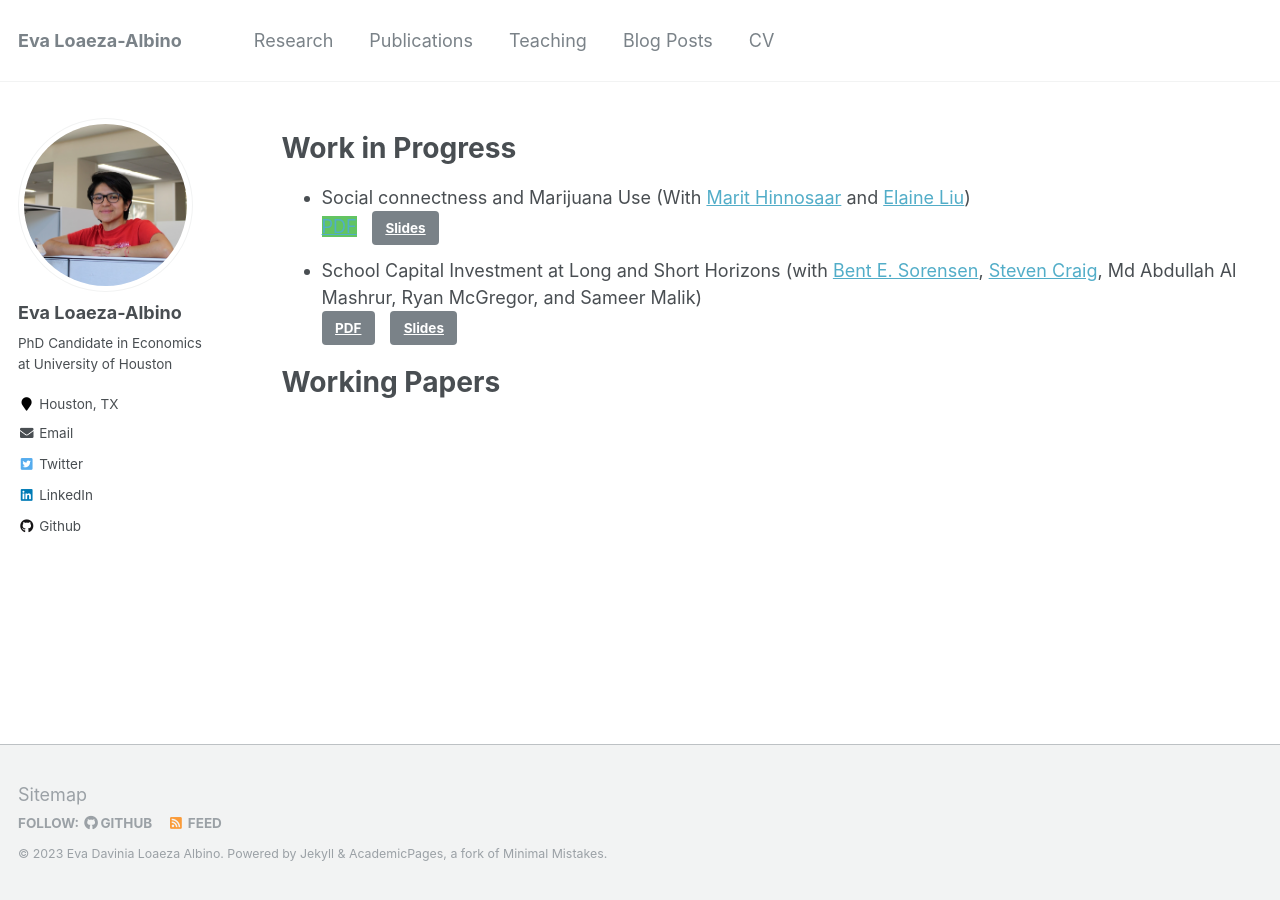
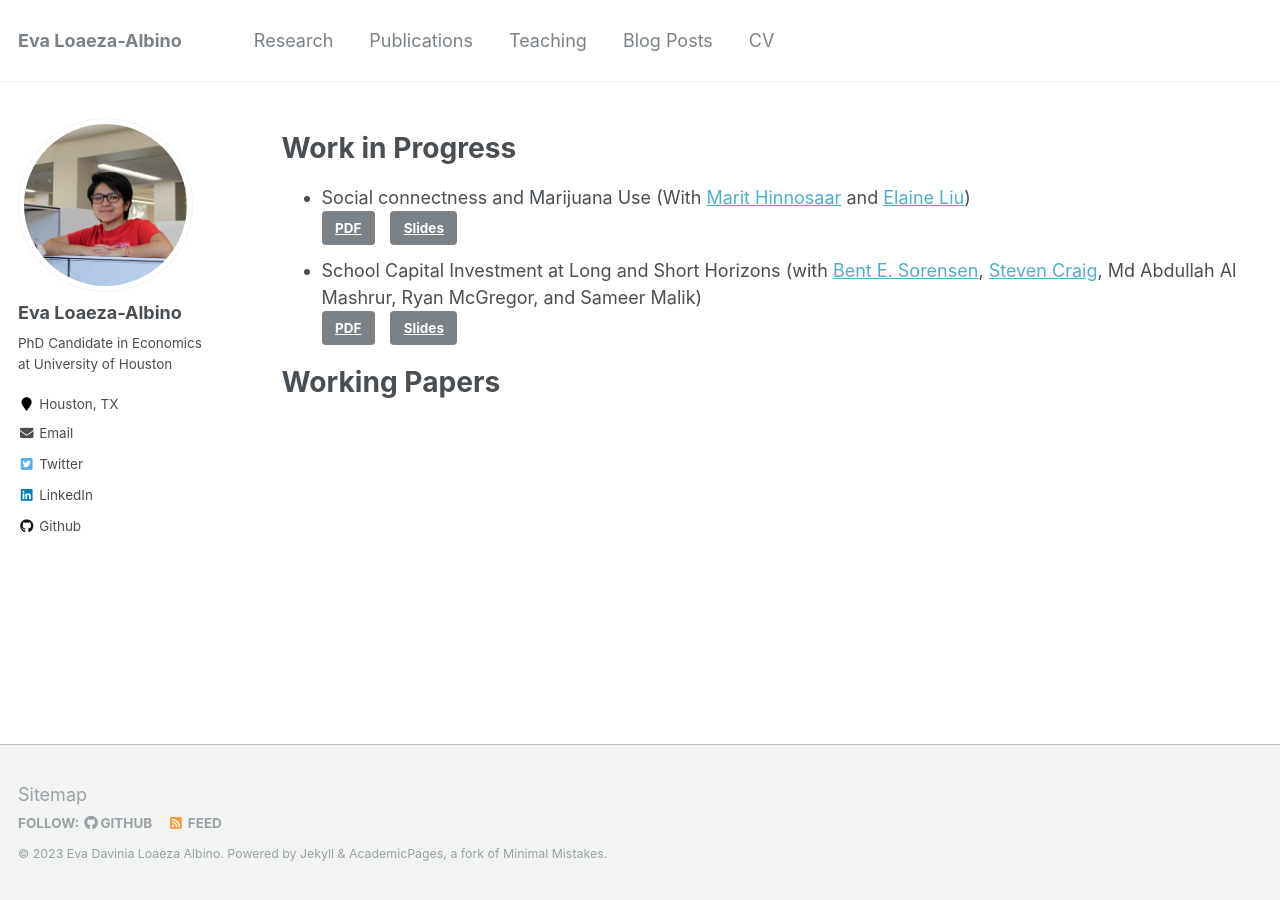
Before and after one commit to evaloaeza/evaloaeza.github.io, a Jekyll site: the page built from _pages/research.md, in a window 1280 px wide. Built offline with Jekyll 4.4.1, drawn with Linux system fonts in a browser that asks for light colours.

Commit message:
Update research.md

```diff
--- a/_pages/research.md
+++ b/_pages/research.md
@@ -7,7 +7,7 @@ author_profile: true
 # Work in Progress
 - Social connectness and Marijuana Use (With [Marit Hinnosaar](https://marit.hinnosaar.net/) and [Elaine Liu](https://uh.edu/~emliu/index.html))
   <br/>
-  <a href="[#](http://example.com/)" class="btn--success">PDF</a> &nbsp; [Slides](/files/paper1.pdf){: .btn .btn-outline--secondary}
+  <a href="http://example.com/" class="btn btn-outline-primary">PDF</a> &nbsp; [Slides](/files/paper1.pdf){: .btn .btn-outline--secondary}
 - School Capital Investment at Long and Short Horizons (with [Bent E. Sorensen](https://www.uh.edu/~bsorense/), [Steven Craig](https://www.uh.edu/class/economics/people/current-faculty/steve/), Md Abdullah Al Mashrur, Ryan McGregor, and Sameer Malik)
   <br/>
   [PDF](http://example.com/){: .btn} &nbsp; [Slides](/files/paper1.pdf){: .btn .btn-outline--success}
```
